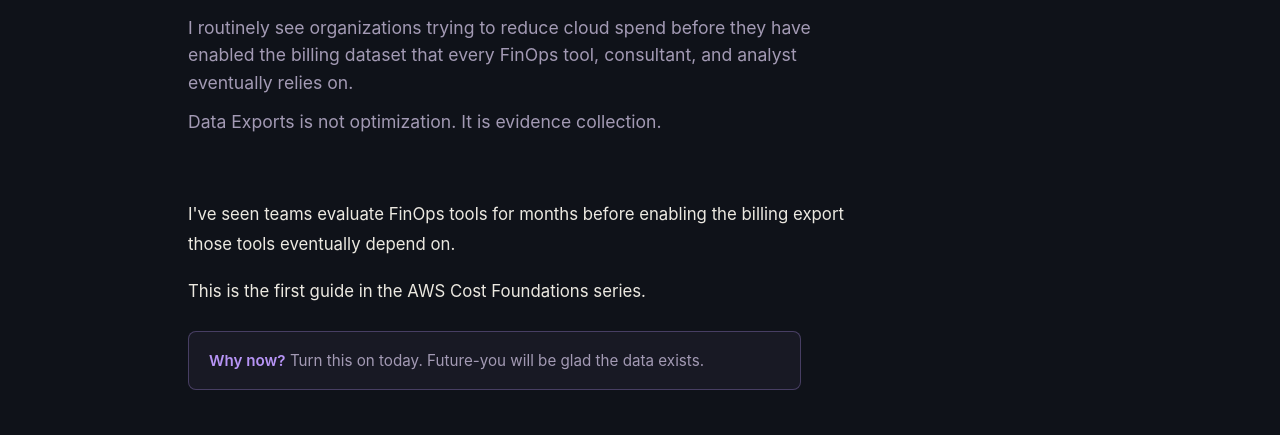
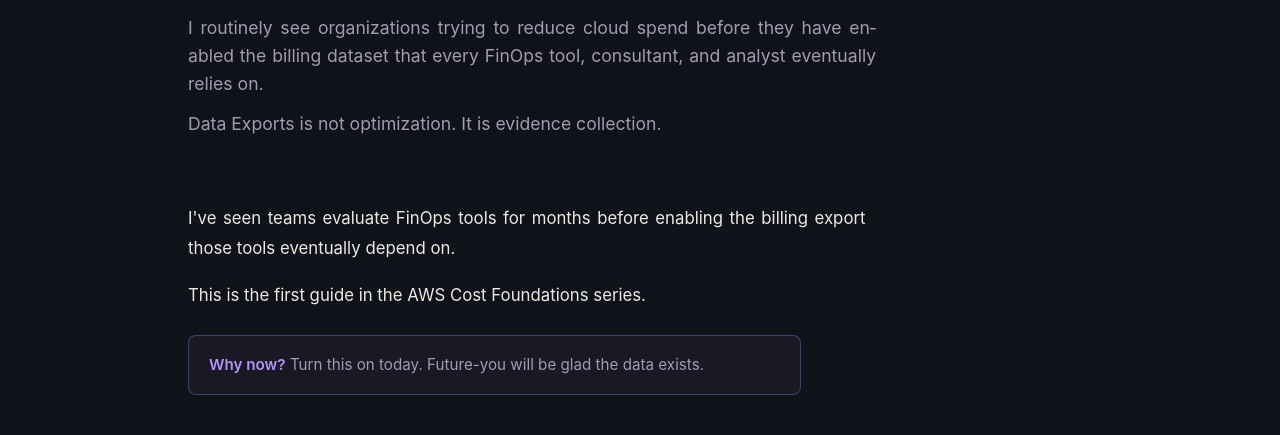
Before and after one commit to azz-kikkr/missionfinops, a plain HTML site: page blog/enable-data-exports/index.html in a window 1280 px wide. Shown: the part 343-778 px from the top of the page. Drawn offline with Linux system fonts and the light colour scheme; a web font is replaced by a local one.

Commit message:
Justify data exports guide text

```diff
--- a/blog/enable-data-exports/index.html
+++ b/blog/enable-data-exports/index.html
@@ -56,7 +56,7 @@
 h1{font-size:clamp(2.2rem,5vw,3.6rem);line-height:1.04;letter-spacing:-0.035em;font-weight:700;max-width:26ch;margin-bottom:1.25rem}
 h2{font-size:clamp(1.4rem,2.6vw,1.85rem);line-height:1.2;margin:3rem 0 1rem;max-width:32ch}
 h3{font-size:1.1rem;margin:2rem 0 0.75rem}
-.lede{font-size:1.1rem;color:var(--text-dim);max-width:62ch;line-height:1.55}
+.lede{font-size:1.1rem;color:var(--text-dim);max-width:62ch;line-height:1.6;text-align:justify;text-align-last:left;hyphens:auto}
 code{font-family:var(--f-mono);font-size:0.86em;background:rgba(255,231,200,0.04);padding:0.1em 0.35em;border-radius:3px;color:var(--text)}
 
 .hero{padding:9rem 0 2rem}
@@ -65,7 +65,7 @@
 .post-meta .cat{color:var(--orange);text-transform:uppercase;letter-spacing:0.04em;font-size:0.7rem}
 
 .guide-body{padding:2rem 0 3rem}
-.guide-body p{color:var(--text);max-width:64ch;margin-bottom:1.4rem;font-size:1.05rem;line-height:1.8}
+.guide-body p{color:var(--text);max-width:64ch;margin-bottom:1.4rem;font-size:1.05rem;line-height:1.82;text-align:justify;text-align-last:left;hyphens:auto}
 .guide-body ol,.guide-body ul{max-width:64ch;margin:0 0 1.4rem 1.5rem;color:var(--text)}
 .guide-body li{margin-bottom:0.6rem;line-height:1.75;font-size:1.02rem}
 .guide-body strong{color:var(--purple);font-weight:600}
@@ -76,10 +76,10 @@
 .step-figure figcaption{margin-top:0.65rem;font-family:var(--f-mono);font-size:0.72rem;color:var(--text-mute);line-height:1.5}
 .img-placeholder{max-width:100%;border:2px dashed var(--border-purple);border-radius:8px;margin:1rem 0 1.25rem;padding:3rem 1.5rem;text-align:center;font-family:var(--f-mono);font-size:0.82rem;color:var(--text-mute);background:var(--bg-code)}
 
-.tip{background:var(--bg-code);border:1px solid var(--border-purple);border-radius:8px;padding:1rem 1.25rem;margin:1.5rem 0;max-width:64ch;font-size:0.95rem;color:var(--text-dim);line-height:1.7}
+.tip{background:var(--bg-code);border:1px solid var(--border-purple);border-radius:8px;padding:1rem 1.25rem;margin:1.5rem 0;max-width:64ch;font-size:0.95rem;color:var(--text-dim);line-height:1.7;text-align:justify;text-align-last:left;hyphens:auto}
 .tip strong{color:var(--purple)}
 
-.warning{background:rgba(232,134,74,0.05);border:1px solid rgba(232,134,74,0.25);border-radius:8px;padding:1rem 1.25rem;margin:1.5rem 0;max-width:64ch;font-size:0.95rem;color:var(--text-dim);line-height:1.7}
+.warning{background:rgba(232,134,74,0.05);border:1px solid rgba(232,134,74,0.25);border-radius:8px;padding:1rem 1.25rem;margin:1.5rem 0;max-width:64ch;font-size:0.95rem;color:var(--text-dim);line-height:1.7;text-align:justify;text-align-last:left;hyphens:auto}
 .warning strong{color:var(--orange)}
 
 .post-back{display:inline-flex;align-items:center;gap:0.5rem;font-family:var(--f-sans);font-size:0.95rem;font-weight:500;color:var(--text-dim);margin-top:2rem;border:none;border-bottom:1px solid var(--border-vis);padding-bottom:2px;transition:color 0.2s,border-color 0.2s,gap 0.25s var(--ease)}
```
